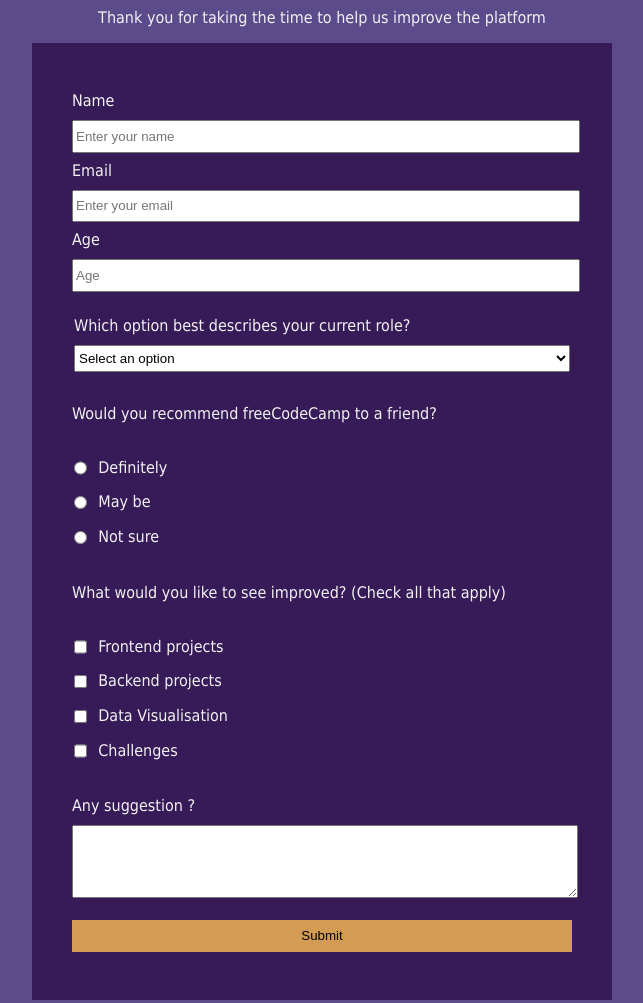
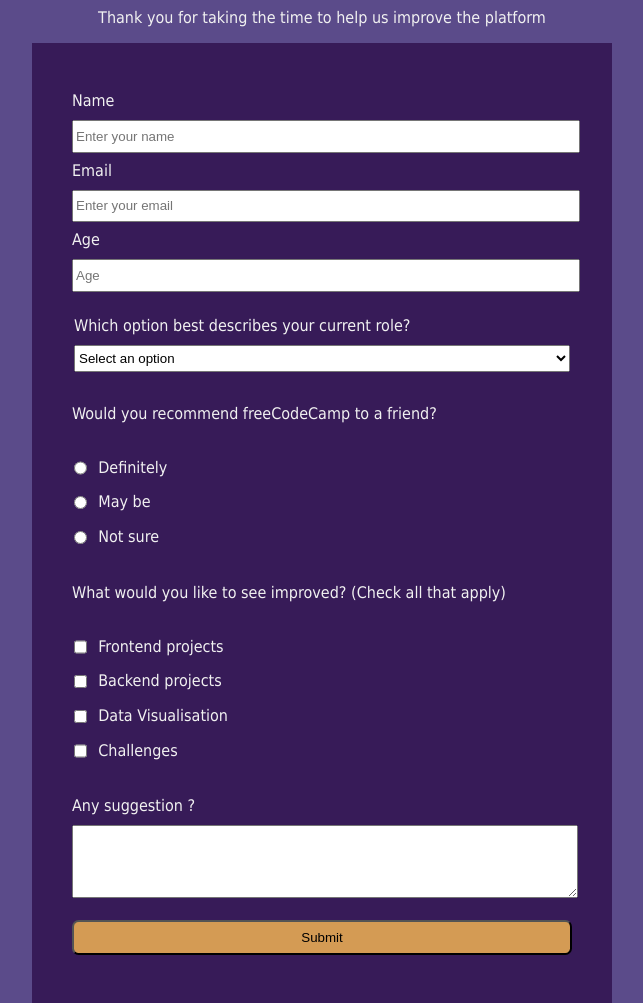
Before and after one commit to mahuachanda/RealTimeFrontendProjects, a plain HTML site: page index.html in a window 1280 px wide. Shown: the part 87-1090 px from the top of the page, without its empty margins (318-961 px from the left). Drawn offline with Linux system fonts and the light colour scheme.

Commit message:
Update styles.css

```diff
--- a/styles.css
+++ b/styles.css
@@ -55,6 +55,6 @@ textarea{
 }
 #submit{
   background-color: #D49B54;
-  border: 0;
-  min-height:2rem;
+  border-radius: 0.5em;
+ padding: 0.6em;
 }
```
